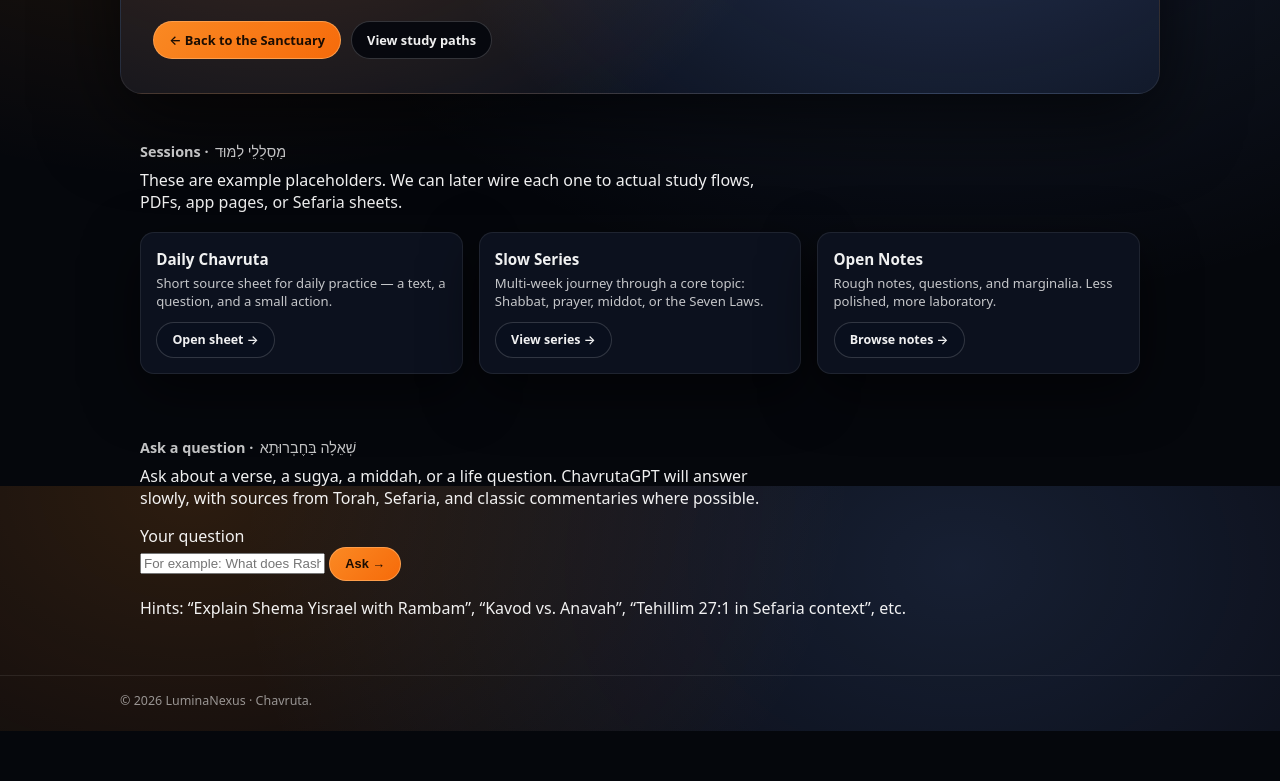
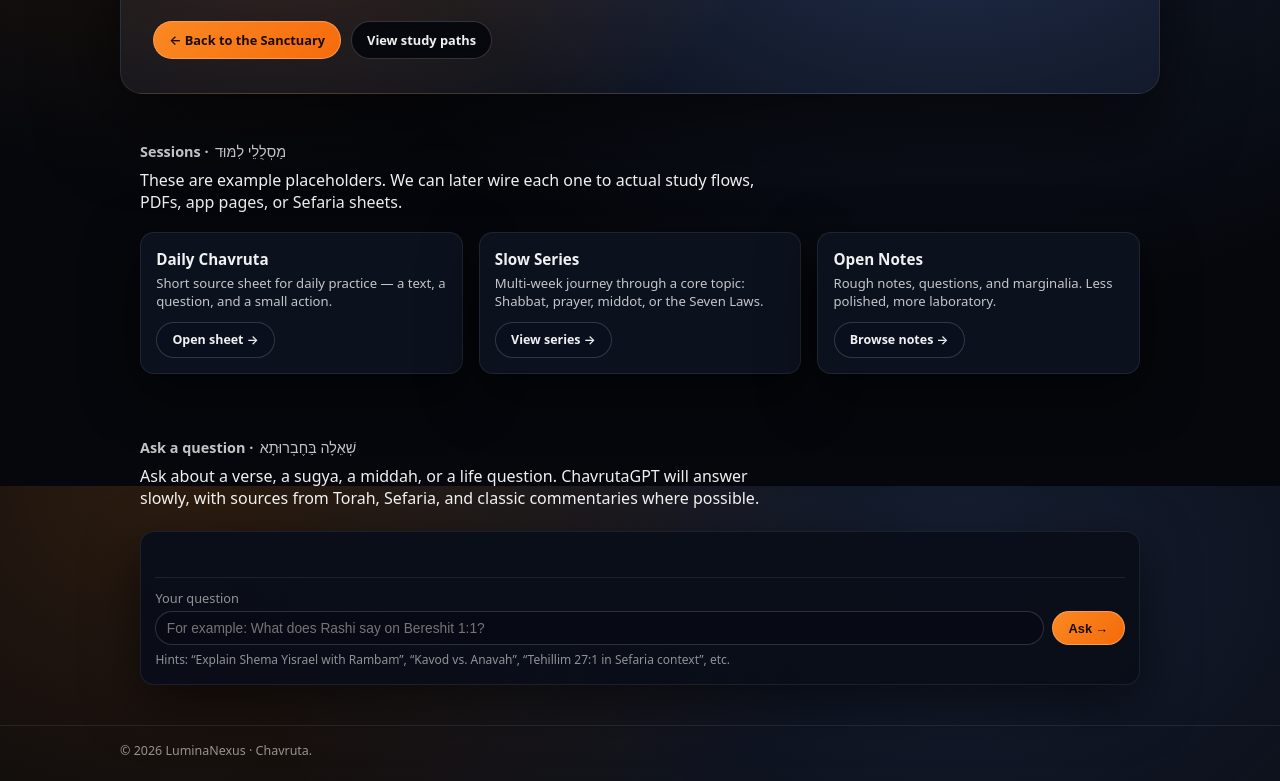
Before and after one commit to richardatf-oss/LuminaNexus, a website: page chavruta.html in a window 1280 px wide. Shown: the part 314-1095 px from the top of the page. Before the commit the page ends 1045 px from the top, so only its background shows below. Drawn offline with Linux system fonts and the light colour scheme.

Commit message:
Update global.css

```diff
--- a/assets/css/global.css
+++ b/assets/css/global.css
@@ -331,3 +331,94 @@ h1 {
     padding: 1.6rem 1.4rem;
   }
 }
+/* ChavrutaGPT chat */
+
+.chat-shell {
+  margin-top: 1.4rem;
+  border-radius: var(--radius);
+  border: 1px solid var(--border-soft);
+  background: rgba(10, 14, 26, 0.96);
+  box-shadow: 0 18px 54px rgba(0, 0, 0, 0.55);
+  padding: 1rem 0.9rem 1rem;
+}
+
+.chat-log {
+  max-height: 360px;
+  overflow-y: auto;
+  padding: 0.5rem 0.2rem 0.9rem;
+  display: flex;
+  flex-direction: column;
+  gap: 0.6rem;
+  font-size: 0.86rem;
+}
+
+.chat-message {
+  padding: 0.5rem 0.7rem;
+  border-radius: 0.9rem;
+  max-width: 80%;
+  white-space: pre-wrap;
+}
+
+.chat-message.user {
+  align-self: flex-end;
+  background: rgba(255, 255, 255, 0.06);
+}
+
+.chat-message.assistant {
+  align-self: flex-start;
+  background: rgba(5, 9, 20, 0.96);
+  border: 1px solid rgba(255, 255, 255, 0.12);
+}
+
+.chat-message.system {
+  align-self: center;
+  background: transparent;
+  color: var(--text-faint);
+  font-size: 0.78rem;
+}
+
+.chat-form {
+  border-top: 1px solid rgba(255, 255, 255, 0.08);
+  padding-top: 0.7rem;
+  margin-top: 0.4rem;
+}
+
+.chat-label {
+  font-size: 0.8rem;
+  color: var(--text-faint);
+  display: block;
+  margin-bottom: 0.25rem;
+}
+
+.chat-input-row {
+  display: flex;
+  gap: 0.5rem;
+}
+
+#chat-input {
+  flex: 1;
+  padding: 0.45rem 0.65rem;
+  border-radius: 999px;
+  border: 1px solid rgba(255, 255, 255, 0.16);
+  background: rgba(8, 10, 20, 0.96);
+  color: var(--text-main);
+  font-size: 0.86rem;
+}
+
+#chat-input:focus {
+  outline: none;
+  border-color: var(--accent);
+  box-shadow: 0 0 0 1px rgba(255, 140, 36, 0.4);
+}
+
+.chat-hint {
+  margin: 0.35rem 0 0;
+  font-size: 0.75rem;
+  color: var(--text-faint);
+}
+
+@media (max-width: 900px) {
+  .chat-message {
+    max-width: 100%;
+  }
+}
```
